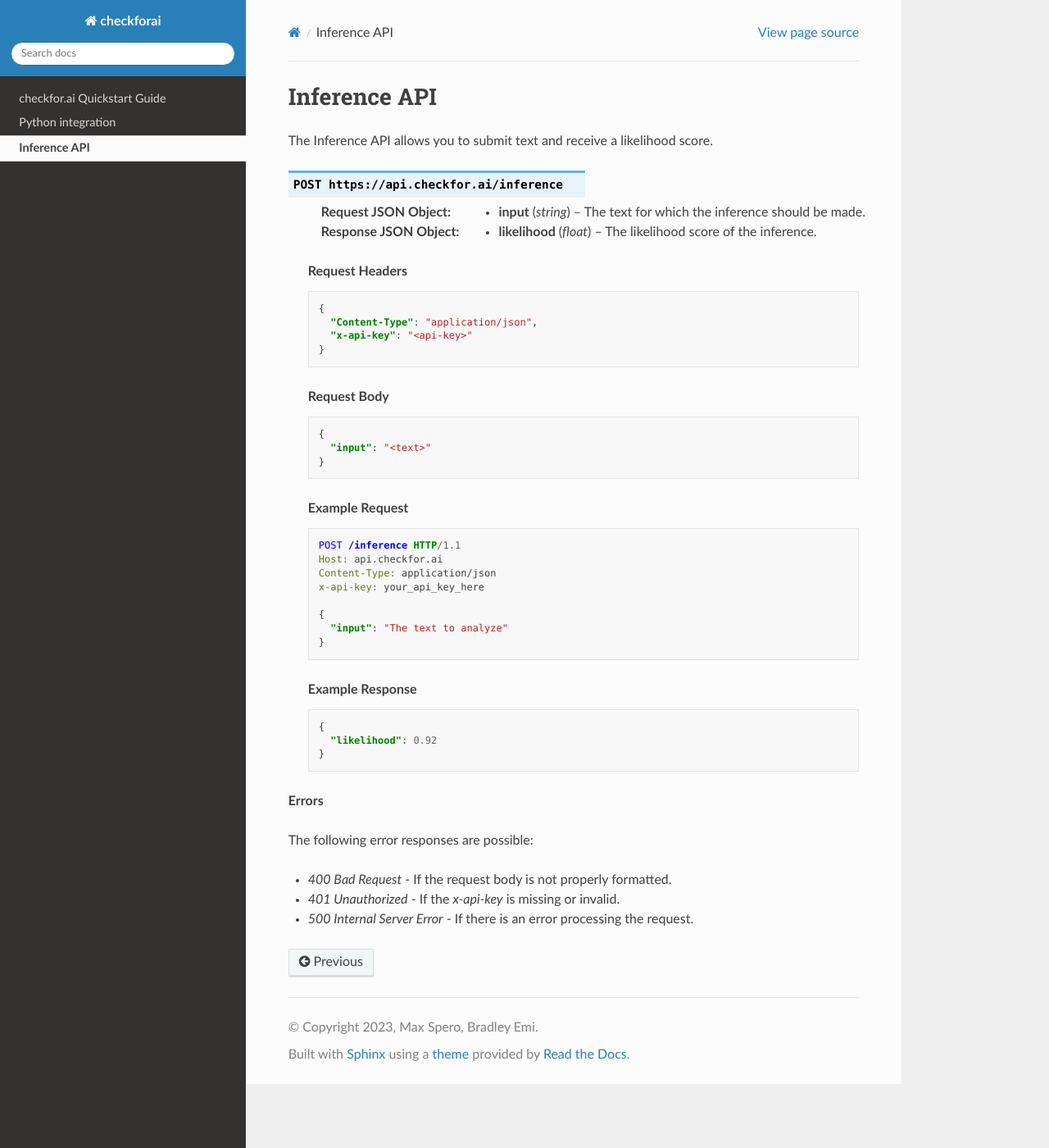
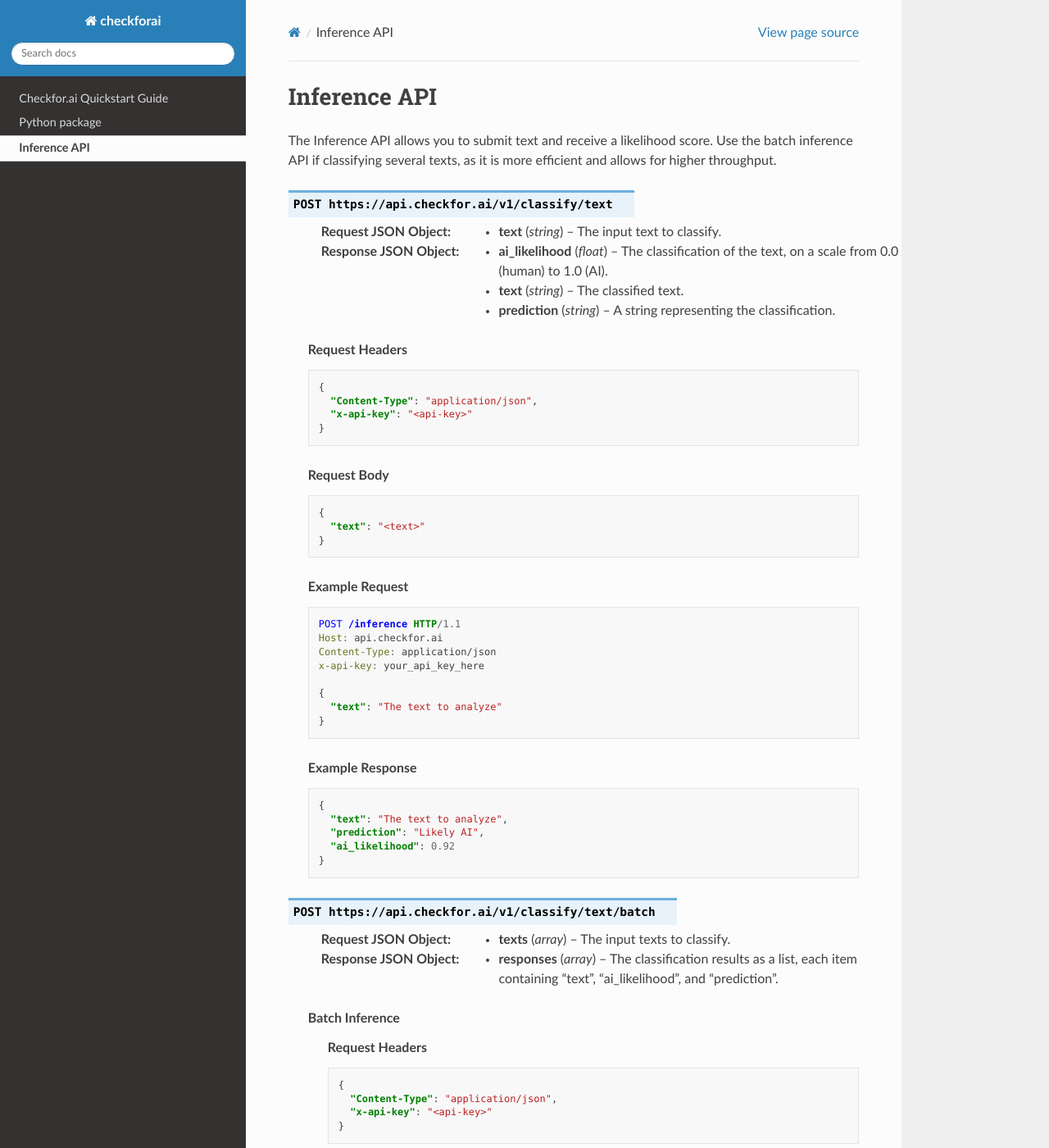
Before and after one commit to pangramlabs/pangram-sdk, a Sphinx documentation site: the page built from docs/api/rest.rst, in a window 1280 px wide and 1400 px high. Shown: the whole window at 82% size. Built offline with Sphinx 7.4.7 and the Read the Docs theme 2.0.0, drawn with Linux system fonts in a browser that asks for light colours; some of the changed text lies outside the part shown.

Commit message:
update documentation for batch requests and new endpoint

```diff
--- a/docs/api/checkforai.rst
+++ b/docs/api/checkforai.rst
@@ -1,4 +1,4 @@
-Python integration
+Python package
 ==================
 
 checkforai.text\_classifier module
--- a/docs/api/rest.rst
+++ b/docs/api/rest.rst
@@ -1,12 +1,14 @@
 Inference API
 =============
 
-The Inference API allows you to submit text and receive a likelihood score.
+The Inference API allows you to submit text and receive a likelihood score. Use the batch inference API if classifying several texts, as it is more efficient and allows for higher throughput.
 
-.. http:post:: https://api.checkfor.ai/inference
+.. http:post:: https://api.checkfor.ai/v1/classify/text
 
-  :<json string input: The text for which the inference should be made.
-  :>json float likelihood: The likelihood score of the inference.
+  :<json string text: The input text to classify.
+  :>json float ai_likelihood: The classification of the text, on a scale from 0.0 (human) to 1.0 (AI).
+  :>json string text: The classified text.
+  :>json string prediction: A string representing the classification.
 
   **Request Headers**
 
@@ -22,7 +24,7 @@ The Inference API allows you to submit text and receive a likelihood score.
   .. code-block:: json
 
     {
-      "input": "<text>"
+      "text": "<text>"
     }
 
   **Example Request**
@@ -35,7 +37,7 @@ The Inference API allows you to submit text and receive a likelihood score.
     x-api-key: your_api_key_here
 
     {
-      "input": "The text to analyze"
+      "text": "The text to analyze"
     }
 
   **Example Response**
@@ -43,8 +45,66 @@ The Inference API allows you to submit text and receive a likelihood score.
   .. code-block:: json
 
     {
-      "likelihood": 0.92
+      "text": "The text to analyze",
+      "prediction": "Likely AI",
+      "ai_likelihood": 0.92
     }
+
+.. http:post:: https://api.checkfor.ai/v1/classify/text/batch
+
+  :<json array texts: The input texts to classify.
+  :>json array responses: The classification results as a list, each item containing "text", "ai_likelihood", and "prediction".
+
+  **Batch Inference**
+
+    **Request Headers**
+
+    .. code-block:: json
+
+      {
+        "Content-Type": "application/json",
+        "x-api-key": "<api-key>"
+      }
+
+    **Request Body**
+
+    .. code-block:: json
+
+      {
+        "text": ["<text1>", "<text2>", "..."]
+      }
+
+    **Example Request**
+
+    .. code-block:: http
+
+      POST /batch_inference HTTP/1.1
+      Host: api.checkfor.ai
+      Content-Type: application/json
+      x-api-key: your_api_key_here
+
+      {
+        "text": ["The first text to analyze", "The second text to analyze"]
+      }
+
+    **Example Response**
+
+    .. code-block:: json
+
+      {
+        "responses": [
+          {
+            "text": "The first text to analyze",
+            "prediction": "Likely AI",
+            "ai_likelihood": 0.92
+          },
+          {
+            "text": "The second text to analyze",
+            "prediction": "Possibly AI",
+            "ai_likelihood": 0.58
+          }
+        ]
+      }
 
 **Errors**
 
--- a/pyproject.toml
+++ b/pyproject.toml
@@ -1,6 +1,6 @@
 [tool.poetry]
 name = "checkforai"
-version = "0.1.0"
+version = "0.2.0"
 description = ""
 authors = ["Max Spero <mmspero@gmail.com>"]
 readme = "README.md"
```
Also changed, not shown: docs/tutorial.rst (+9 -4 lines), .readthedocs.yaml.
